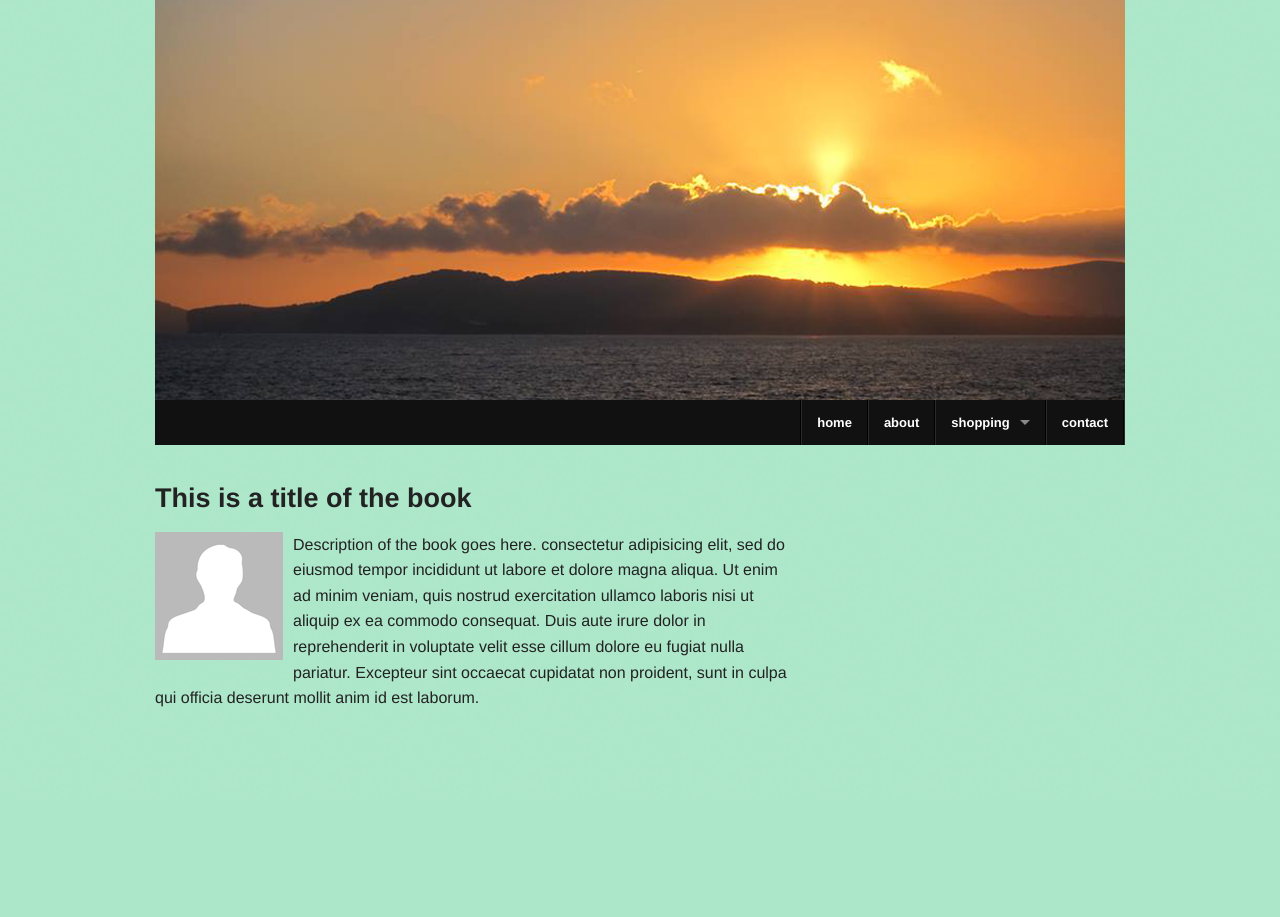
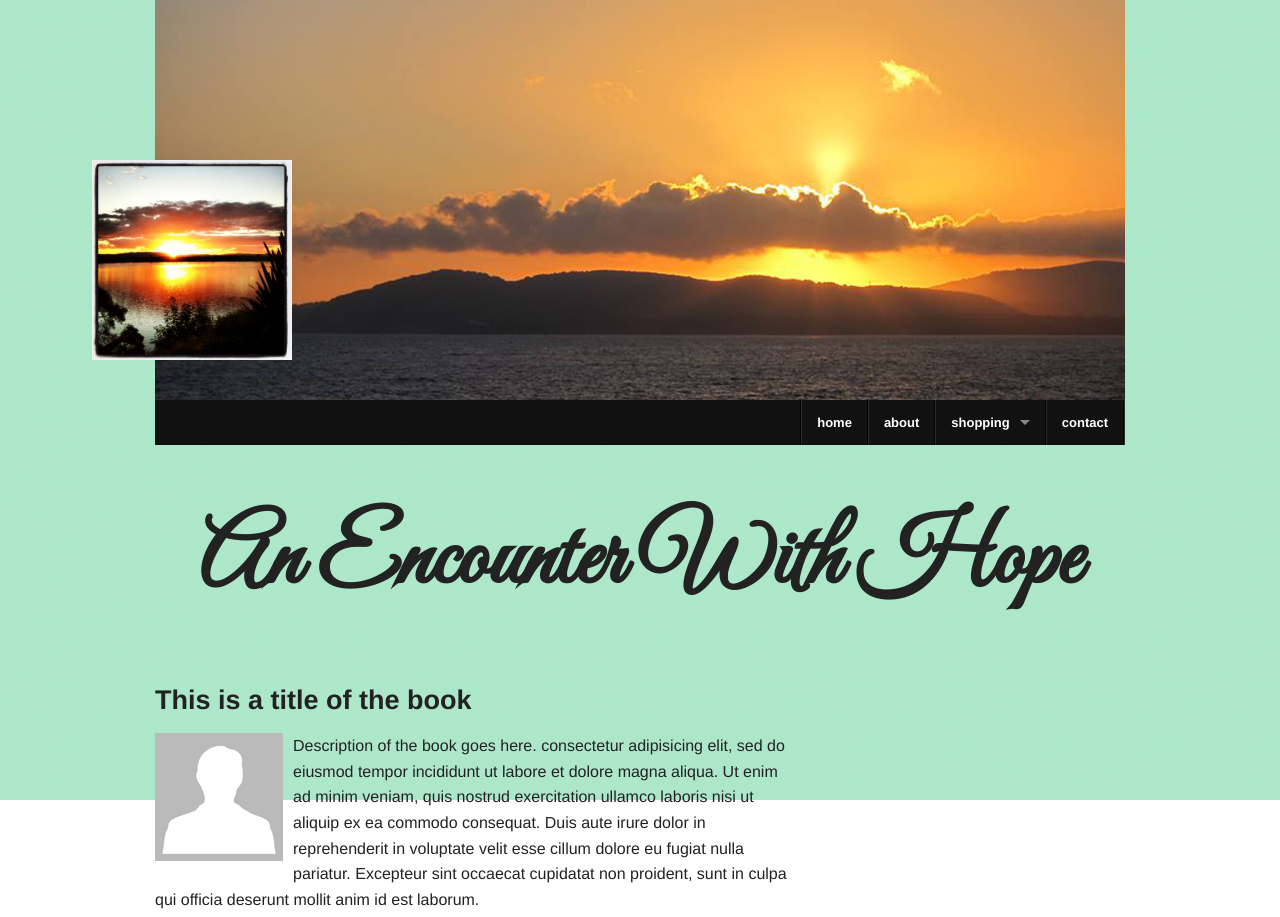
Before and after one commit to SaYNoInc/aewh, a PHP site: page /shopping.php in a window 1280 px wide. Shown: the top 917 px of the page. Before the commit the page ends 707 px from the top, so only its background shows below. Run offline with PHP 8.4, Linux system fonts and the light colour scheme; some libraries are stand-ins or nearby versions.

Commit message:
minor change

```diff
--- a/www/about.php
+++ b/www/about.php
@@ -11,7 +11,7 @@
 
   <link rel="stylesheet" href="css/app.css">
   <link rel="stylesheet" href="css/main.css">
-
+  <link href="http://fonts.googleapis.com/css?family=Great+Vibes" rel="stylesheet" type="text/css">
 
   <script src="js/vendor/custom.modernizr.js"></script>
 
@@ -21,6 +21,7 @@
 <div class="row">
 	<div class="large-12 columns">
 		<img src="images/sunset1.png">
+		<img id="inset" src="images/inset.jpg">
 	</div>
 </div>
 <div class="row">
@@ -51,6 +52,7 @@
 
 	<div class="row">
 	<div class="large-12 columns">
+	<h2 id="header-title"><?php echo "An Encounter With Hope";?></h2>
 	<img id="author-avatar" src="images/dummy-avatar.png">
 	<p>Alisohn was born in the mid-sixties in London England at a time when single parenting was less common in comparison with today's society.  There was very little support to assist families in need like there is today.  Her mother struggled to raise three children on her own and faced her own daily battles.
 Alisohn describes what her life was like growing up without knowing her father and the constant reminder that she continues to deal with throughout her life.
--- a/www/css/main.css
+++ b/www/css/main.css
@@ -39,6 +39,16 @@ body {
 }
 
 /* line 27, ../sass/main.sass */
+h4 {
+  text-align: center;
+}
+
+/* line 30, ../sass/main.sass */
+.quote {
+  font-style: italic;
+}
+
+/* line 33, ../sass/main.sass */
 .list-insp {
   position: relative;
   margin: 0.8em 0;
@@ -47,19 +57,19 @@ body {
   background-color: white;
 }
 
-/* line 34, ../sass/main.sass */
+/* line 40, ../sass/main.sass */
 .list-insp p {
   margin-bottom: 1.5em;
 }
 
-/* line 37, ../sass/main.sass */
+/* line 43, ../sass/main.sass */
 .timestamp {
   font-size: 0.8em;
   color: #999999;
   font-style: italic;
 }
 
-/* line 42, ../sass/main.sass */
+/* line 48, ../sass/main.sass */
 .link-delete-parent {
   background-color: black;
   position: absolute;
@@ -68,7 +78,31 @@ body {
   padding: 0.5em;
 }
 
-/* line 49, ../sass/main.sass */
+/* line 55, ../sass/main.sass */
 .link-delete {
   color: white;
 }
+
+/* line 58, ../sass/main.sass */
+#pics {
+  position: relative;
+}
+
+/* line 61, ../sass/main.sass */
+#inset {
+  width: 20%;
+  z-index: 1;
+  position: absolute;
+  top: 10em;
+  left: -3em;
+}
+
+/* line 68, ../sass/main.sass */
+#loginInfo {
+  float: right;
+}
+
+/* line 71, ../sass/main.sass */
+#contact-form textarea {
+  height: 10em;
+}
--- a/www/sass/main.sass
+++ b/www/sass/main.sass
@@ -24,6 +24,12 @@ body
 	text-align: center
 	font-size: 1.5em
 
+h4
+	text-align: center
+
+.quote
+	font-style: italic
+
 .list-insp
 	position: relative
 	margin: 0.8em 0
@@ -48,3 +54,19 @@ body
 
 .link-delete
 	color: #fff
+
+#pics
+	position: relative
+
+#inset
+	width: 20%
+	z-index: 1
+	position: absolute
+	top: 10em
+	left: -3em
+
+#loginInfo
+	float: right
+
+#contact-form textarea
+	height: 10em
--- a/www/shopping.php
+++ b/www/shopping.php
@@ -10,6 +10,7 @@
 
   <link rel="stylesheet" href="css/app.css">
   <link rel="stylesheet" href="css/main.css">
+  <link href="http://fonts.googleapis.com/css?family=Great+Vibes" rel="stylesheet" type="text/css">
 
 
   <script src="js/vendor/custom.modernizr.js"></script>
@@ -20,6 +21,7 @@
 <div class="row">
 	<div class="large-12 columns">
 		<img src="images/sunset1.png">
+		<img id="inset" src="images/inset.jpg">
 	</div>
 </div>
 <div class="row">
@@ -49,7 +51,9 @@
 </div>
 <!-- END HEADER  -->
 <div class="row">
-
+<div class="large-12 columns">
+<h2 id="header-title"><?php echo "An Encounter With Hope";?></h2>
+</div>
 <div class="large-8 columns">
 <h3>This is a title of the book</h3>
 <img id="author-avatar" src="images/dummy-avatar.png">
--- a/www/views/contact-view.php
+++ b/www/views/contact-view.php
@@ -4,7 +4,7 @@ class ContactView extends View{
 	private $insps;
 	protected function displayContent(){
 
-	$html .= '<div class="large-12 columns">';
+	$html .= '<div class="large-8 columns">';
 	$html .= '<h1>Contact Me</h1>';
 
 	if($_POST['contact']) {
@@ -33,7 +33,7 @@ class ContactView extends View{
 
 	function displayForm() {
 
-	$html = '<form method="post" action="'.$_SERVER['REQUEST_URI'].'">';
+	$html = '<form id="contact-form" method="post" action="'.$_SERVER['REQUEST_URI'].'">';
 
 	$html .= '<div>';
 	$html .= '<label for="name">Name:</label><br />';
```
Also changed, not shown: www/views/home-view.php (+5 -4 lines), www/views/view-class.php (+6 -5 lines), www/images/inset.jpg (renamed from www/images/Web Pg #2.jpg).
